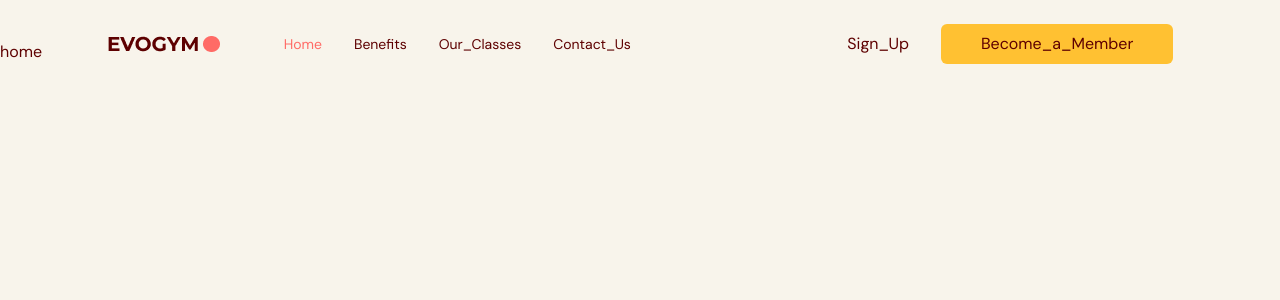
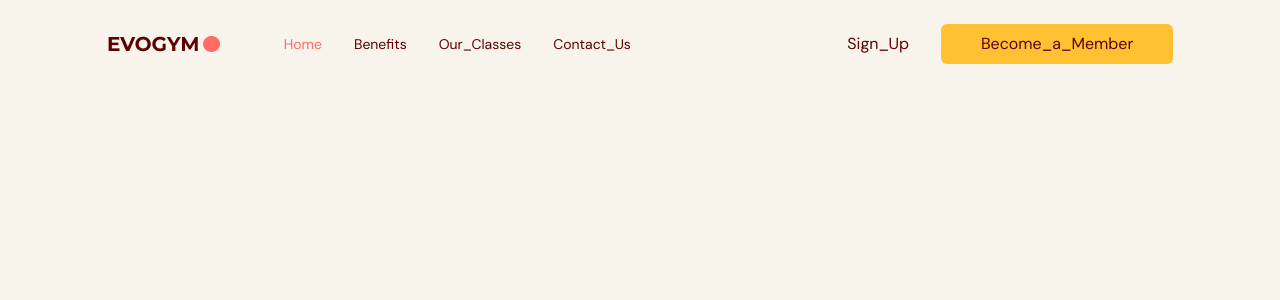
Before and after one commit to kolamat/gym-module, a React (Vite) app: page / in a window 1280 px wide. Shown: the top 300 px of the page. Built offline with nearby package versions, Linux system fonts and the light colour scheme.

Commit message:
On branch main Your branch is up to date with 'origin/main'.
Changes to be committed:
	modified:   src/scenes/navbar/home/home.tsx

```diff
--- a/src/scenes/navbar/home/home.tsx
+++ b/src/scenes/navbar/home/home.tsx
@@ -18,7 +18,11 @@ const home = ({ setSelectedPage }: Props) => {
           id='home'
           className='gap-16 bg-gray-20 py-10 md:h-full md:pb-0'
       >
-          home
+          {/* IMAGE-AND-MAIN-HEADER */}
+          <div>
+              {/* MAIN-HEADER */}
+              <div></div>
+          </div>
       </section>
   )
 }
```
